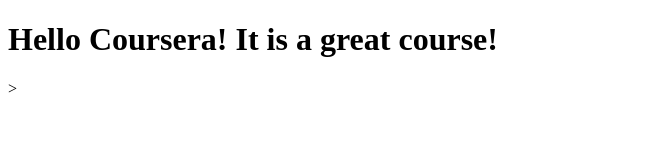
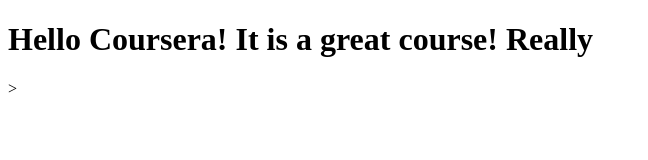
Before and after one commit to valyaeneva/coursera-test, a plain HTML site: page site/index.html in a window 1280 px wide. Shown: the whole page, without its empty margins (0-648 px from the left). Drawn offline with Linux system fonts and the light colour scheme.

Commit message:
Update index.html

```diff
--- a/site/index.html
+++ b/site/index.html
@@ -4,6 +4,6 @@
 	<title>Hello Coursera!</title>
 </head>
 <body>
-<h1>Hello Coursera! It is a great course!</h1>>
+<h1>Hello Coursera! It is a great course! Really</h1>>
 </body>
 </html>
```
